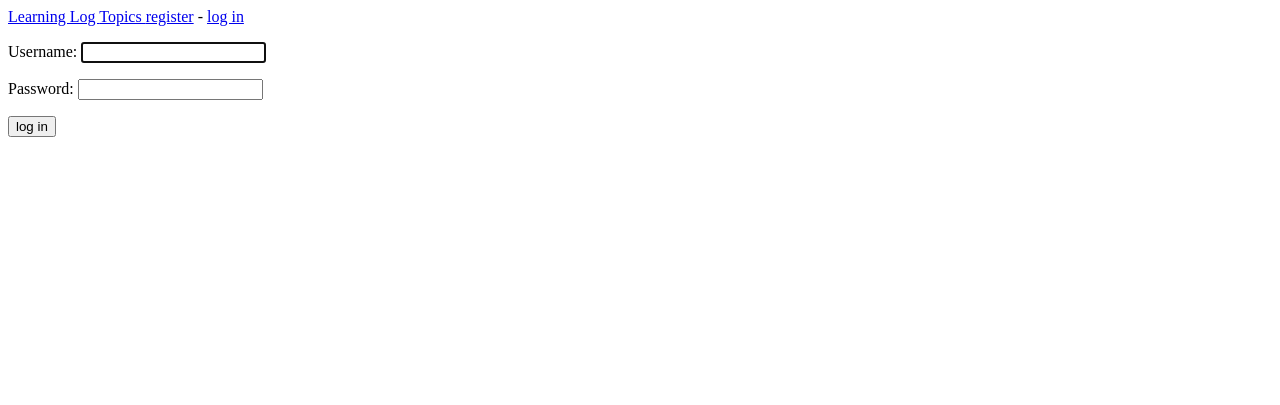
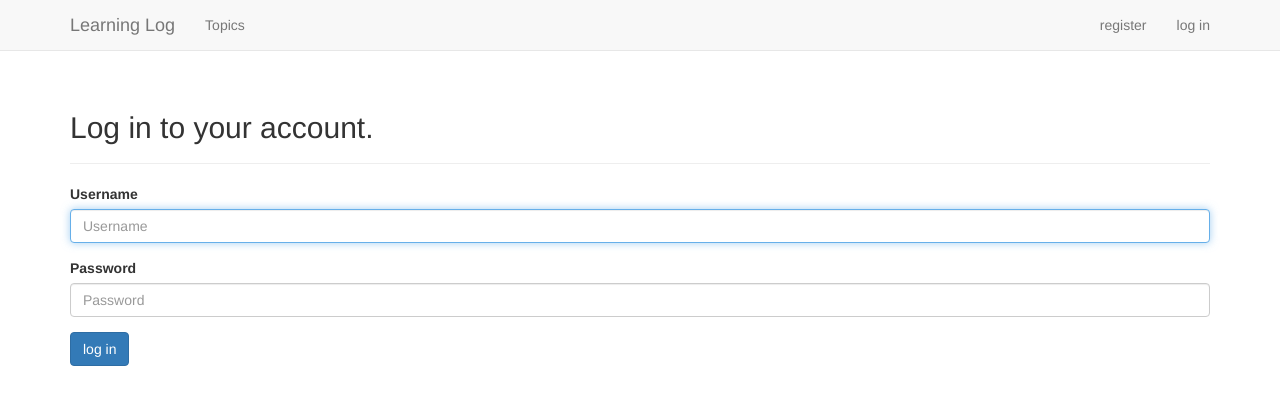
Before and after one commit to ethan-well/Python-Learn, a Django app: page /users/login/ in a window 1280 px wide. Shown: the top 405 px of the page. Run offline with Django 3.2, Linux system fonts and the light colour scheme; some libraries are stand-ins or nearby versions.

Commit message:
feat(learn-python): use bootstrap3

```diff
--- a/learning_log/learning_logs/templates/learning_logs/base.html
+++ b/learning_log/learning_logs/templates/learning_logs/base.html
@@ -1,17 +1,66 @@
-<p>
-    <a href="{% url 'learning_logs:index'%}">
-        Learning Log
-    </a>
-    <a href="{% url 'learning_logs:topics'%}">
-        Topics
-    </a>
-    {% if user.is_authenticated %}
-        Hello, {{ user.username }}.
-        <a href="{% url 'users:logout' %}">log out</a>
-    {% else %}
-        <a href="{% url 'users:register' %}">register</a> -
-        <a href="{% url 'users:login' %}">log in</a>
-    {% endif %}
-</p>
-
-{% block content %} {% endblock content %}
+{% load bootstrap3 %}
+<!DOCTYPE html>
+<html lang="en">
+<head>
+    <meta charset="UTF-8">
+    <meta name="viewport" content="width=device-width, initial-scale=1.0">
+    <meta http-equiv="X-UA-Compatible" content="ie=edge">
+    <title>Learning Log</title>
+    {% bootstrap_css %}
+    {% bootstrap_javascript %}
+</head>
+<body>
+    <!-- Static navbar -->
+    <nav class="navbar navbar-default navbar-static-top">
+        <div class="container">
+            <div class="navbar-header">
+                <button type="button" class="navbar-toggle collapsed"
+                    data-toggle="collapse" data-target="#navbar"
+                    aria-expanded="false" aria-controls="navbar">
+                </button>
+                <a class="navbar-brand" href="{% url 'learning_logs:index' %}">
+                    Learning Log
+                </a>
+            </div>
+            <div id="navbar" class="navbar-collapse collapse">
+                <ul class="nav navbar-nav">
+                    <li><a href="{% url 'learning_logs:topics' %}">Topics</a></li>
+                </ul>
+                <ul class="nav navbar-nav navbar-right">
+                    {% if user.is_authenticated %}
+                        <li>
+                            <a>
+                                Hello, {{ user.username }}.
+                            </a>
+                        </li>
+                        <li>
+                            <a href="{% url 'users:logout' %}">
+                                log out
+                            </a>
+                        </li>
+                    {% else %}
+                        <li>
+                            <a href="{% url 'users:register' %}">
+                                register
+                            </a>
+                        </li>
+                        <li>
+                            <a href="{% url 'users:login' %}">
+                                log in
+                            </a>
+                        </li>
+                    {% endif %}
+                </ul>
+            </div>
+        </div>
+    </nav>
+    <div class="container">
+        <div class="page-header">
+            {% block header %}{% endblock header %}
+        </div>
+        <div>
+            {% block content %}{% endblock content %}
+        </div>
+    </div>
+</body>
+</html>
--- a/learning_log/users/templates/users/login.html
+++ b/learning_log/users/templates/users/login.html
@@ -1,14 +1,19 @@
-{% extends "learning_logs/base.html" %} {% block content %}
+{% extends "learning_logs/base.html" %}
 
-{% if form.errors %}
-    <p>Your username and password didn't match. Please try again.</p>
-{% endif %}
+{% load bootstrap3 %}
 
-<form method="post" action="{% url 'users:login' %}">
-    {% csrf_token %}
-    {{ form.as_p }}
-    <button name="submit">log in</button>
-    <input type="hidden" name="next" value="{% url 'learning_logs:index' %}" />
-</form>
+{% block header %}
+    <h2>Log in to your account.</h2>
+{% endblock header %}
 
+{% block content %}
+    <form method="post" action="{% url 'users:login' %}" class="form">
+        {% csrf_token %}
+        {% bootstrap_form form %}
+
+        {% buttons %}
+            <button name="submit" class="btn btn-primary">log in</button>
+        {% endbuttons %}
+        <input type="hidden" name="next" value="{% url 'learning_logs:index' %}" />
+    </form>
 {% endblock content %}
```
Also changed, not shown: learning_log/learning_log/settings.py (+7 -0 lines), learning_log/learning_logs/templates/learning_logs/index.html (+15 -6 lines).
